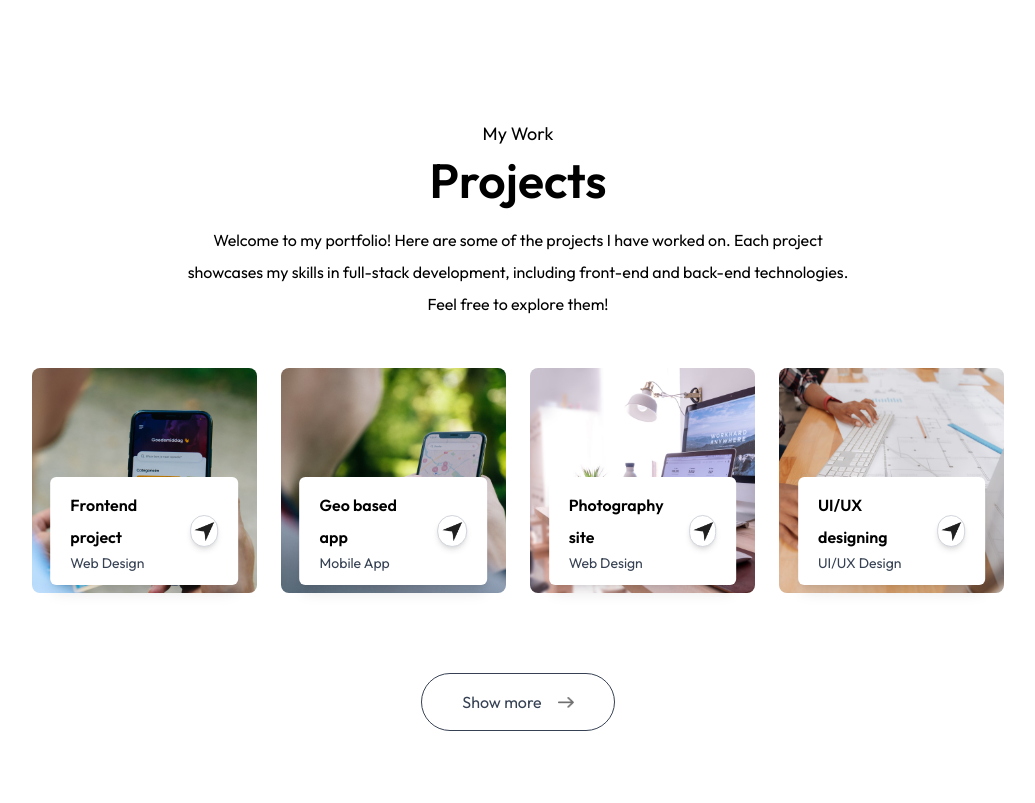
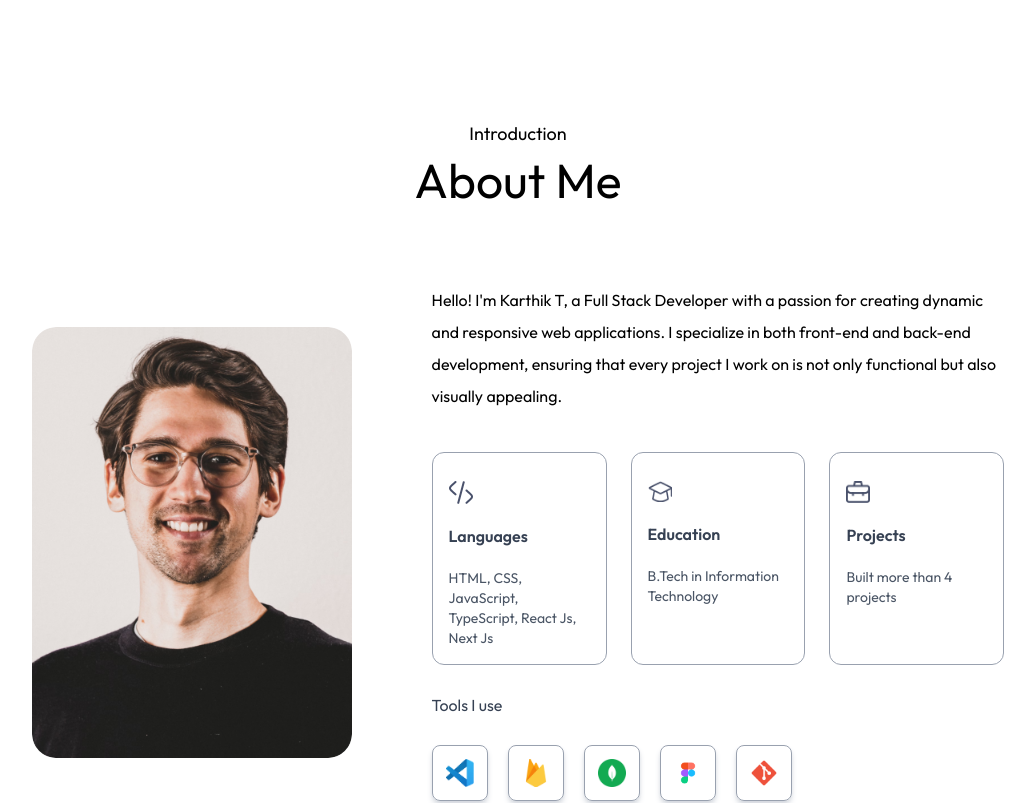
Before and after one commit to Karthik-842/karthik-portfolio, a Next.js app: page / in a window 1280 px wide. Shown: the part 720-1523 px from the top of the page, without its empty margins (122-1157 px from the left). Built offline with nearby package versions, Linux system fonts and the light colour scheme; a web font is replaced by a local one.

Commit message:
about section added

```diff
--- /dev/null
+++ b/app/Components/About.jsx
@@ -0,0 +1,46 @@
+import React from 'react'
+import Image from 'next/image';
+import {assets} from '../assets/assets';
+import {infoList, toolsData} from '../assets/assets'; // Adjust the path as necessary
+
+
+const About = () => {
+  return (
+    <div id='about' className='w-full px-[12%] py-10 scroll-mt-20'>
+        <h4 className='mb-2 text-lg text-center font-ovo'>Introduction</h4>
+        <h2 className='mb-4 text-5xl text-center font-ovo'>About Me</h2>
+
+        <div className='flex flex-col items-center w-full gap-20 my-20 lg:flex-row'>
+            <div className='w-64 sm:w-80 rounded-3xl max-w-none'>
+                <Image src={assets.user_image} alt='user' className='w-full rounded-3xl' />
+            </div>
+            <div className='flex-1'>
+                <p className='max-w-2xl mb-10 font-ovo'>Hello! I'm Karthik T, a Full Stack Developer with a passion for creating dynamic and responsive web applications. I specialize in both front-end and back-end development, ensuring that every project I work on is not only functional but also visually appealing.</p>
+                <ul className='grid max-w-2xl grid-cols-1 gap-6 sm:grid-cols-3'>
+                    {infoList.map(({icon, iconDark,title,description},index) => (
+                        <li className='border-[0.5px] border-gray-400 p-4 rounded-xl cursor-pointer hover:bg-rose-50 hover:-translate-y-1 duration-500 shadow-stone-300 hover:shadow-xl transition-shadow' key={index}>
+                            <Image src={icon} alt={title} className='w-6 mt-3' />
+                            <h3 className='my-4 font-semibold text-gray-700'>{title}</h3>
+                            <p className='text-sm text-gray-600'>{description}</p>
+                        </li>
+                    ))}
+                </ul>
+
+                <h4 className='my-6 text-gray-700 font-ovo'>Tools I use</h4>
+                <ul className='flex items-center gap-3 sm:gap-5'>
+                    {toolsData.map((tool, index) => (
+                        <li className='flex items-center justify-center w-12 duration-500 border border-gray-400 rounded-lg shadow-md cursor-pointer sm:w-14 aspect-square hover:-translate-y-1 shadow-gray-300' key={index}>
+                            <Image src={tool} alt='tool' className='w-5 sm:w-7' />
+                        </li>
+                    ))}
+                </ul>
+            </div>
+        </div>
+
+
+
+    </div>
+  )
+}
+
+export default About
--- a/app/page.js
+++ b/app/page.js
@@ -5,6 +5,7 @@
 import Header from "./components/Header";
 import Projects from "./components/Projects";
 import Contact from "./components/Contact";
+import About from './Components/About';
 import Footer from "./components/Footer";
 import "./globals.css";
 
@@ -14,6 +15,7 @@
     <>
         <Navbar />
         <Header />
+        <About />
         <Projects />
         <Contact />
         <Footer />
```
